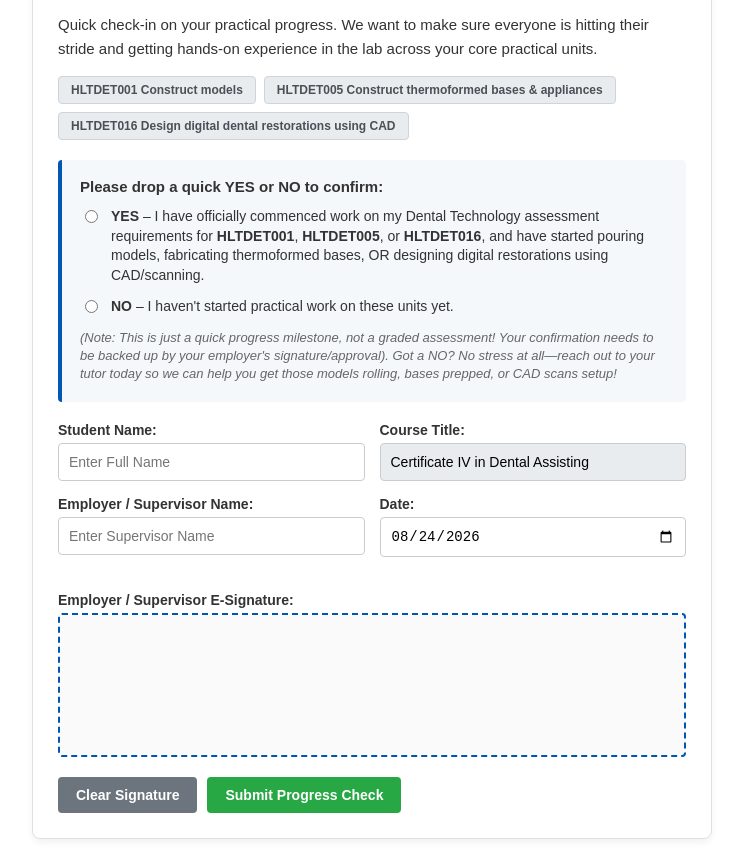
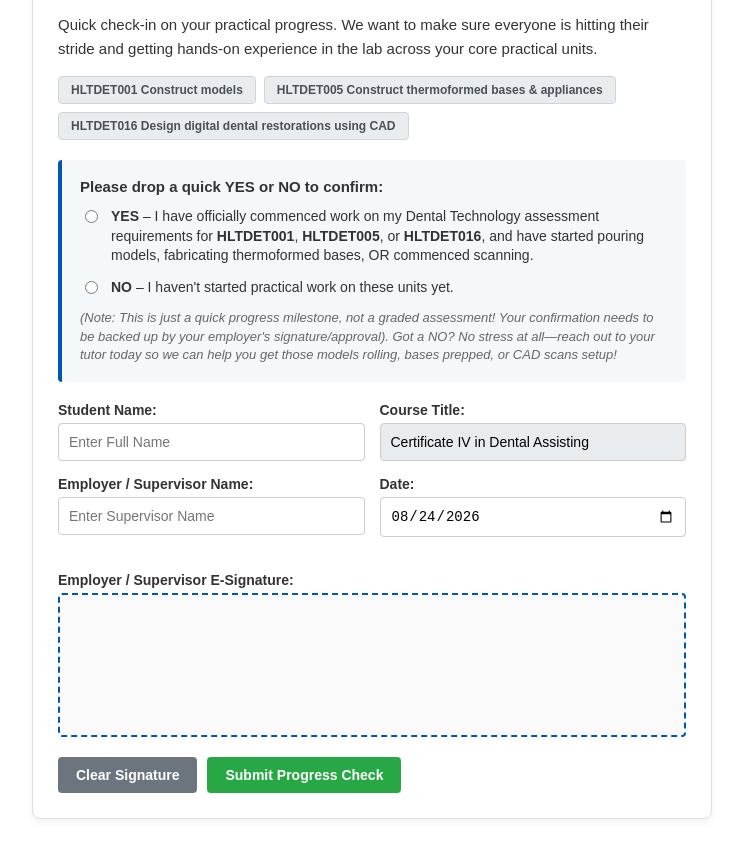
Before and after one commit to DapaLMS1/dental-progress-check, a plain HTML site: page index.html in a window 1280 px wide. Shown: the part 83-932 px from the top of the page, without its empty margins (268-1011 px from the left). Drawn offline with Linux system fonts and the light colour scheme.

Commit message:
Clarify YES option text in index.html
Updated the text in the YES radio option to clarify the work commenced.

```diff
--- a/index.html
+++ b/index.html
@@ -187,7 +187,7 @@
 
       <label class="radio-option">
         <input type="radio" name="commenced" value="YES" required>
-        <span><strong>YES</strong> – I have officially commenced work on my Dental Technology assessment requirements for <strong>HLTDET001</strong>, <strong>HLTDET005</strong>, or <strong>HLTDET016</strong>, and have started pouring models, fabricating thermoformed bases, OR designing digital restorations using CAD/scanning.</span>
+        <span><strong>YES</strong> – I have officially commenced work on my Dental Technology assessment requirements for <strong>HLTDET001</strong>, <strong>HLTDET005</strong>, or <strong>HLTDET016</strong>, and have started pouring models, fabricating thermoformed bases, OR commenced scanning.</span>
       </label>
 
       <label class="radio-option">
```
